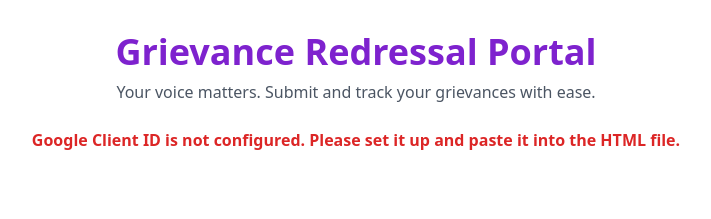
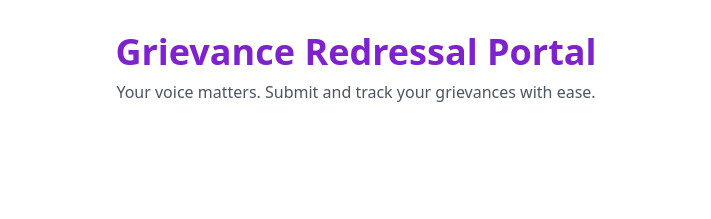
Before and after one commit to xxbha9uxx/GRM-3-A, a plain HTML site: page index.html in a window 1280 px wide. Shown: the whole page, without its empty margins (284-995 px from the left). Drawn offline with nearby package versions, Linux system fonts and the light colour scheme.

Commit message:
Update index.html

```diff
--- a/index.html
+++ b/index.html
@@ -137,8 +137,8 @@
 
     <script>
         // --- CONFIGURATION ---
-        const GOOGLE_CLIENT_ID = 'YOUR_GOOGLE_CLIENT_ID_HERE';
-        const googleAppScriptUrl = 'YOUR_NEW_WEB_APP_URL_HERE';
+        const GOOGLE_CLIENT_ID = '908972289443-57eee2i5q8p4bjeoh548j19ftok8l4kn.apps.googleusercontent.com';
+        const googleAppScriptUrl = 'https://script.google.com/macros/s/AKfycbxKbNNOaXPBkqhNILlYAtuoyB0gpD1FnAm6ajrsSj6kZGxFLNEcdnnpFGmRycFIJwzyug/exec';
 
         // --- DOM Element References ---
         const mainContent = document.getElementById('main-content');
```
